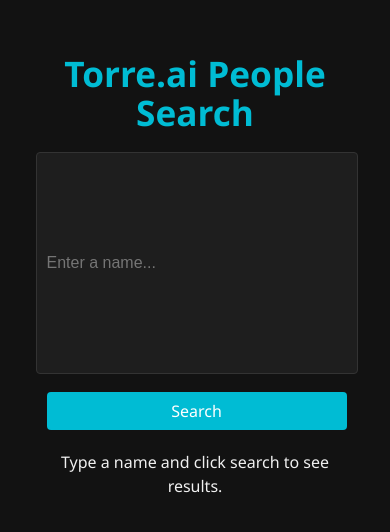
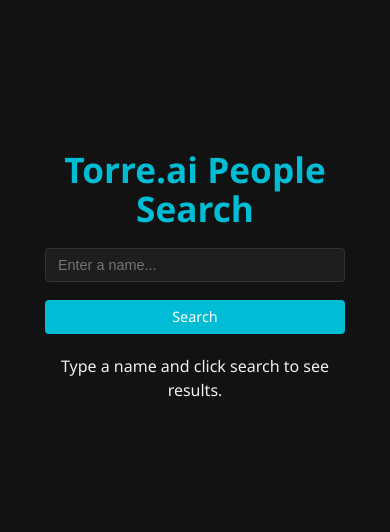
Before and after one commit to Anslemakadu/torre-search, a React (Vite) app: page / in a window 390 px wide. Shown: the part 150-682 px from the top of the page. Built offline with nearby package versions, Linux system fonts and the light colour scheme.

Commit message:
reduce search bar height for compact UI

```diff
--- a/src/App.css
+++ b/src/App.css
@@ -26,38 +26,40 @@
   color: #00bcd4;
 }
 
-/*  Search Bar Layout  */
+/*  Search Bar Layout - Compact sizing */
 .search-bar {
   display: flex;
-  flex-wrap: wrap;
   justify-content: center;
   gap: 8px;
-  margin-bottom: 20px;
+  margin: 0 auto 20px;
+  max-width: 450px;
 }
 
-/*  Input stays compact and responsive on desktop */
+/*  Compact input styling */
 .search-bar input {
-  flex: 1 1 200px;
-  padding: 10px;
-  font-size: 1rem;
+  width: 300px; /* Fixed width for desktop */
+  padding: 6px 12px; /* Reduced padding */
+  font-size: 0.9rem; /* Slightly smaller font */
   border-radius: 4px;
   border: 1px solid #333;
   background-color: #1e1e1e;
   color: #fff;
-  width: auto; /* ⛑ Fix: Prevents 100% width from leaking onto desktop */
-  max-width: 100%;
+  height: 34px; /* Fixed height */
+  box-sizing: border-box; /* Include padding in height calculation */
 }
 
-/*  Button matches layout and look */
+/*  Compact button styling */
 .search-bar button {
-  padding: 10px 16px;
-  font-size: 1rem;
+  padding: 6px 14px; /* Reduced padding */
+  font-size: 0.9rem; /* Slightly smaller font */
   background-color: #00bcd4;
   border: none;
   border-radius: 4px;
   color: white;
   cursor: pointer;
   transition: background-color 0.3s ease;
+  height: 34px; /* Fixed height to match input */
+  box-sizing: border-box; /* Include padding in height */
 }
 
 /*  Button hover effect */
@@ -148,18 +150,19 @@
     max-width: 300px;
   }
 
-  /*  Keep input narrow and centered like desktop */
-  .search-bar input{
+  /*  Keep input narrow and centered */
+  .search-bar input {
     width: 100%;
-    font-size: 1rem;
+    font-size: 0.9rem; /* Match desktop font size */
     margin-bottom: 10px;
     max-width: 300px;
-    height: 38px;
+    height: 34px; /* Consistent height */
   }
+
   .search-bar button {
     width: 100%;
     max-width: 300px;
-    padding: 8px;
-    height: 38px;
+    padding: 6px; /* Consistent padding */
+    height: 34px; /* Consistent height */
   }
 }
```
